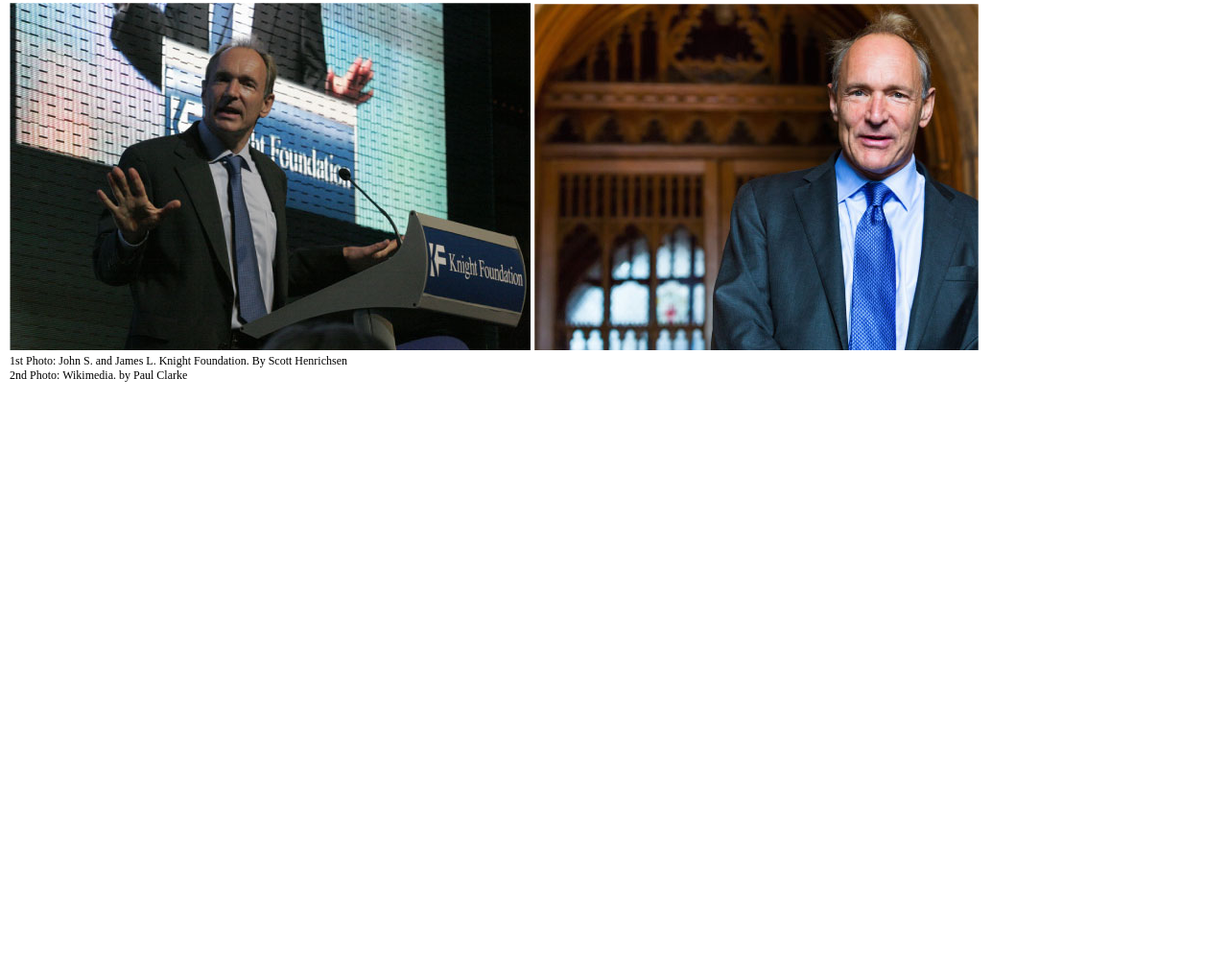
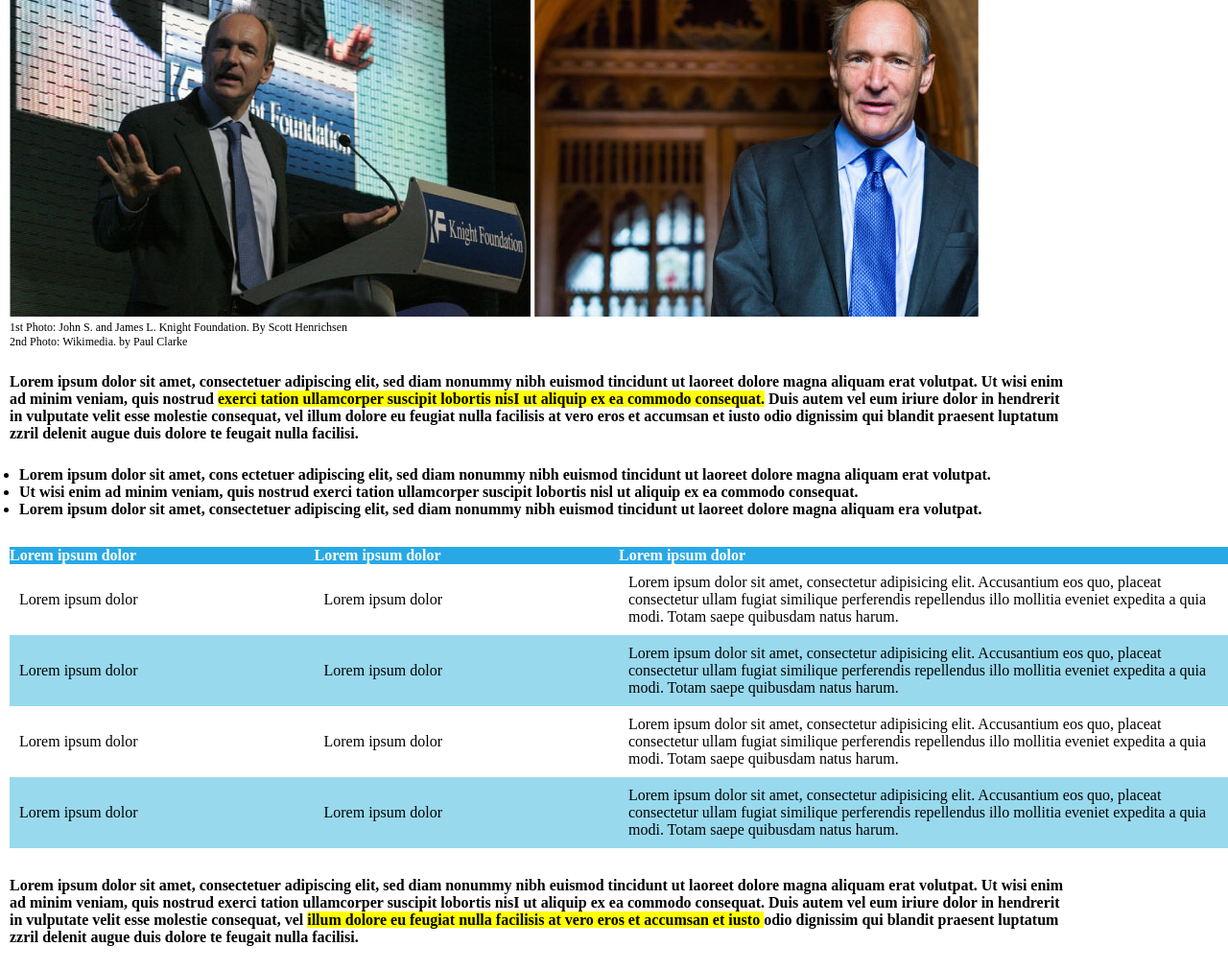
Before and after one commit to DenisTrimigno/html-css-booleaner, a plain HTML site: page index.html in a window 1280 px wide. Shown: the part 269-1280 px from the top of the page at 96% size. Before the commit the page ends 800 px from the top, so only its background shows below. Drawn offline with Linux system fonts and the light colour scheme.

Commit message:
fine body

```diff
--- a/CSS/style.css
+++ b/CSS/style.css
@@ -8,14 +8,15 @@
  /*Attributi box header */
 header {
 background-image: url('../img/pattern.png') ;
-background-size: 500px;
+height: 90px;
+background-size: 30%;
 padding: 20px;
 background-color: #639EF8;
 
  }
 
-#booleaner-text {
-    margin-top: 30px;
+#booleaner-logo {
+    margin-top: 10px;
     margin-bottom: 0px;
     width: 200px;
 }
@@ -49,3 +50,62 @@ background-color: #639EF8;
 .text-under-tim {
     font-size: 12px;
 }
+
+
+/*Attributi div Lorem*/
+.text-lorem {
+    width: 1100px;
+}
+
+.evidenziato {
+    background-color: yellow;
+}
+
+
+
+/*Attributi Lista*/
+.central-divider {
+    margin-left: 10px;
+}
+
+.central-text{
+    margin-top: 25px;
+    font-weight: 600;
+    margin-bottom: 25px;
+}
+
+
+
+/*Attributi tabella*/
+th {
+    text-align: left;
+  }
+
+td {
+    padding: 10px;
+
+  }
+
+
+thead {
+    background-color: #28A9E5;
+    color: white;
+
+  }
+
+
+.dispari {
+    background-color: #98d9ed;
+  }
+
+table {
+    border: none;
+    border-collapse: collapse;
+    margin-bottom: 30px;
+    margin-top: 30px;
+
+  }
+
+.text {
+    width: 50%;
+}
--- a/index.html
+++ b/index.html
@@ -9,16 +9,12 @@
 </head>
 
 <body>
-
-
-
-
     <header>
 
 <!-- IN Bordo "The booleaner"-->
 
  <div id="booleaner-box">
-         <img id="booleaner-text" src="../html-css-booleaner/img/logo.svg" alt="The Booleaner">
+      <img id="booleaner-logo" src="../html-css-booleaner/img/logo.svg" alt="The Booleaner">
  </div>
 
 <!--OUT Bordo "The booleaner"-->
@@ -33,10 +29,8 @@
 
 <div id="box-title">
     <h1>Internet deve essere al servizio del "bene pubblico": il manifesto di Tim Berners-Lee</h1>
-
-
-      <p id="under-title">Scritto da <span id="the-booleaner">The Booleaner</span></p>
-      <p id="data-10-10">il 10/10/2020</p>
+    <p id="under-title">Scritto da <span id="the-booleaner">The Booleaner</span></p>
+    <p id="data-10-10">il 10/10/2020</p>
 </div>
 
 <!-- OUT titolo e dettagli-->
@@ -52,6 +46,108 @@
       <p class="text-under-tim">2nd Photo: Wikimedia. by Paul Clarke</p>
 </div>
 <!--OUT 2 immagini con 2 scritte -->
+
+
+<!--IN testi centrali + elenco + tabella -->
+<div class="central-divider">
+
+  <div class="text-lorem">
+     <p class="central-text">
+        Lorem ipsum dolor sit amet, consectetuer adipiscing elit, sed diam nonummy nibh euismod tincidunt ut laoreet dolore
+         magna aliquam erat volutpat. Ut wisi enim ad minim veniam, quis nostrud <span class="evidenziato"> exerci tation ullamcorper suscipit lobortis
+         nisI ut aliquip ex ea commodo consequat.</span> Duis autem vel eum iriure dolor in hendrerit in vulputate velit esse molestie consequat,
+         vel illum dolore eu feugiat nulla facilisis at vero eros et accumsan et iusto odio dignissim qui blandit praesent luptatum zzril
+         delenit augue duis dolore te feugait nulla facilisi.
+        </p>
+  </div>
+
+
+<!--lista-->
+    <div class="central-divider">
+
+        <ul class="central-text">
+            <li>
+                Lorem ipsum dolor sit amet, cons ectetuer adipiscing elit,
+                sed diam nonummy nibh euismod tincidunt ut laoreet dolore magna
+                aliquam erat volutpat.
+            </li>
+
+            <li>
+                Ut wisi enim ad minim veniam, quis nostrud exerci tation ullamcorper
+             suscipit lobortis nisl ut aliquip ex ea commodo consequat.
+            </li>
+
+
+            <li>
+                Lorem ipsum dolor sit amet, consectetuer adipiscing elit, sed diam
+                nonummy nibh euismod tincidunt ut laoreet dolore magna aliquam era volutpat.
+            </li>
+
+        </ul>
+
+    </div>
+
+<!--tabella-->
+ <table>
+    <thead>
+    <tr class="">
+      <th>Lorem ipsum dolor</th>
+      <th>Lorem ipsum dolor</th>
+      <th class="text">Lorem ipsum dolor</th>
+    </tr>
+   </thead>
+   <tbody>
+    <tr>
+      <td>Lorem ipsum dolor</td>
+      <td>Lorem ipsum dolor</td>
+      <td>Lorem ipsum dolor sit amet, consectetur adipisicing elit.
+        Accusantium eos quo, placeat consectetur ullam fugiat similique
+        perferendis repellendus illo mollitia eveniet expedita a quia modi.
+        Totam saepe quibusdam natus harum.</td>
+    </tr>
+    <tr class="dispari">
+      <td>Lorem ipsum dolor</td>
+      <td>Lorem ipsum dolor</td>
+      <td>Lorem ipsum dolor sit amet, consectetur adipisicing elit.
+        Accusantium eos quo, placeat consectetur ullam fugiat similique
+        perferendis repellendus illo mollitia eveniet expedita a quia modi.
+        Totam saepe quibusdam natus harum.</td>
+    </tr>
+    <tr>
+      <td>Lorem ipsum dolor</td>
+      <td>Lorem ipsum dolor</td>
+      <td>Lorem ipsum dolor sit amet, consectetur adipisicing elit.
+        Accusantium eos quo, placeat consectetur ullam fugiat similique
+        perferendis repellendus illo mollitia eveniet expedita a quia modi.
+        Totam saepe quibusdam natus harum.</td>
+    </tr>
+    <tr class="dispari">
+      <td>Lorem ipsum dolor</td>
+      <td>Lorem ipsum dolor</td>
+      <td>Lorem ipsum dolor sit amet, consectetur adipisicing elit.
+        Accusantium eos quo, placeat consectetur ullam fugiat similique
+        perferendis repellendus illo mollitia eveniet expedita a quia modi.
+        Totam saepe quibusdam natus harum.</td>
+    </tr>
+  </tbody>
+  </table>
+
+
+<!--secondo testo lorem-->
+  <div class="text-lorem">
+    <p class="central-text">
+       Lorem ipsum dolor sit amet, consectetuer adipiscing elit, sed diam nonummy nibh euismod tincidunt ut laoreet dolore
+        magna aliquam erat volutpat. Ut wisi enim ad minim veniam, quis nostrud exerci tation ullamcorper suscipit lobortis
+        nisI ut aliquip ex ea commodo consequat. Duis autem vel eum iriure dolor in hendrerit in vulputate velit esse molestie consequat,
+        vel <span class="evidenziato"> illum dolore eu feugiat nulla facilisis at vero eros et accumsan et iusto </span> odio dignissim qui blandit praesent luptatum zzril
+        delenit augue duis dolore te feugait nulla facilisi.
+       </p>
+ </div>
+
+</div>
+
+  <!--OUT testi centrali + elenco + tabella -->
+
 
 
 
```
